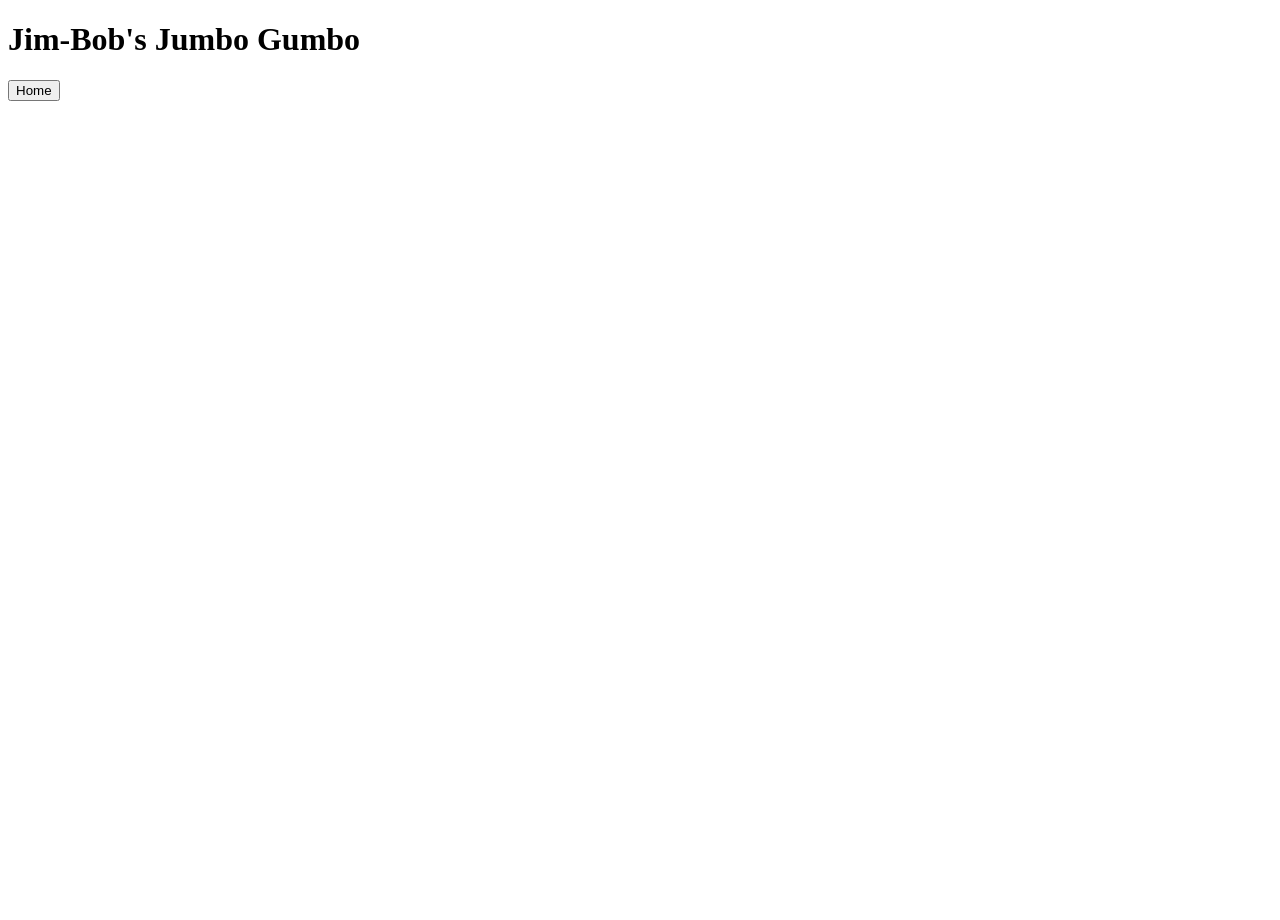
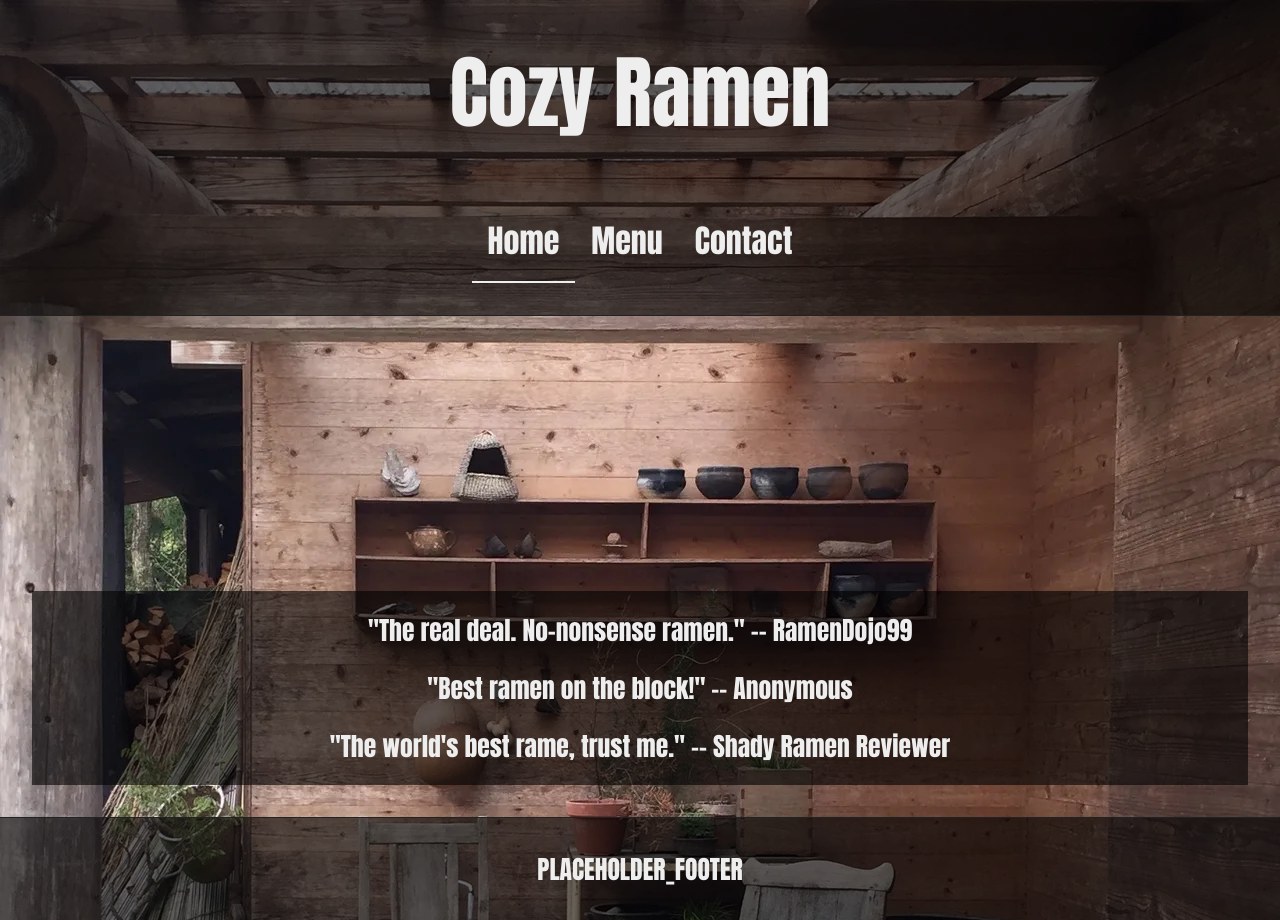
Before and after one commit to jakemcco/odin-restaurant, a website built with webpack: page dist/index.html in a window 1280 px wide. Before the commit the page ends 800 px from the top, so only its background shows below. Built offline with nearby package versions, Linux system fonts and the light colour scheme.

Commit message:
Add core styling and active logic for tab buttons

```diff
--- /dev/null
+++ b/src/contact.js
@@ -0,0 +1,11 @@
+/**
+ * Content to include:
+ * Address (w/ MAP?)
+ * Phone
+ * Email
+ */
+function loadContactTab () {
+
+}
+
+export default loadContactTab;
--- a/src/home.js
+++ b/src/home.js
@@ -1,7 +1,30 @@
+/**
+ * Content to include the primary landing page
+ * inspirational origins
+ * image of favorite dish
+ * call to action
+ */
 
+import createParagraph from "./utils";
+
+function createHomeTab() {
+
+    const home = document.createElement("div");
+    home.classList.add("home");
+
+    home.append(
+        createParagraph("\"The real deal. No-nonsense ramen.\" -- RamenDojo99"),
+        createParagraph("\"Best ramen on the block!\" -- Anonymous"),
+        createParagraph("\"The world's best rame, trust me.\" -- Shady Ramen Reviewer")
+    )
+
+    return home;
+}
 
 function loadHomeTab() {
-
+    const main = document.getElementById("main");
+    main.textContent = "";
+    main.appendChild(createHomeTab());
 }
 
 export default loadHomeTab;
--- a/src/menu.js
+++ b/src/menu.js
@@ -1,4 +1,8 @@
-
+/**
+ * Content:
+ * grid layout of cards showing the best dishes
+ * dish cards to have name, image, ingredients, allergy info?
+ */
 function loadMenuTab() {
 
 }
--- /dev/null
+++ b/src/utils.js
@@ -0,0 +1,9 @@
+/* Utilities that can be called throughout the site */
+
+function createParagraph (text) {
+    const paragraph = document.createElement("p");
+    paragraph.textContent = text;
+    return paragraph;
+}
+
+export default createParagraph;
--- a/src/website.js
+++ b/src/website.js
@@ -1,21 +1,25 @@
 import loadHomeTab from './home';
 import loadMenuTab from './menu';
+import loadContactTab from './contact';
 
 function createHeader() {
 
     const header = Object.assign(document.createElement('header'),
                 {
+                    id: 'header',
                     classList: 'header'
                 });
 
     const restaurantName = Object.assign(document.createElement('h1'),
                 {
                     classList: 'restaurant-name',
-                    textContent: 'Jim-Bob\'s Jumbo Gumbo'
+                    textContent: 'Cozy Ramen'
                 });
 
     header.appendChild(restaurantName);
     header.appendChild(createNavBar());
+    /* Alternatively we can use: */
+    //header.append(restaurantName, createNavBar());
 
     return header;
 }
@@ -23,18 +27,28 @@ function createHeader() {
 function createNavBar() {
     const navBar = document.createElement('nav');
     const homeTab = createTab('home');
+    const menuTab = createTab('menu');
+    const contactTab = createTab('contact');
+
     navBar.appendChild(homeTab);
+    navBar.appendChild(menuTab);
+    navBar.appendChild(contactTab);
 
     return navBar;
 }
 
 function createTab(tabName) {
     const formattedName = tabName.charAt(0).toUpperCase() + tabName.slice(1);
-
     const tab = Object.assign(document.createElement('button'),
                 {
-                    classList: `btn ${tabName.toLowerCase()} + -tab`,
-                    textContent: formattedName
+                    classList: `btn tab ${tabName.toLowerCase()}-tab`,
+                    textContent: formattedName,
+                    onclick: (e) => {
+                        console.log('clicked');
+                        if (e.target.classList.contains("active")) return;
+                        setActiveTab(tab);
+                        loadTab(tabName);
+                    }
                 });
 
     return tab;
@@ -42,40 +56,57 @@ function createTab(tabName) {
 
 function createMain() {
     const main = Object.assign(document.createElement('main'),
-    {
-        classList: 'main'
-    });
+                {
+                    id: 'main',
+                    classList: 'main',
+                    textContent: 'PLACEHOLDER_MAIN'
+                });
 
     return main;
 }
 
 function createFooter() {
     const footer = Object.assign(document.createElement('footer'),
-    {
-        classList: 'footer'
-    });
+                {
+                    id: 'footer',
+                    classList: 'footer',
+                    textContent: 'PLACEHOLDER_FOOTER'
+                });
 
     return footer;
 }
 
-function setActiveTab() {
+/* Used for applying styles/animations */
+function setActiveTab(tab) {
+    const buttons = document.querySelectorAll(".tab");
+    //const tab = document.querySelectorAll(`.${tabName}`);
 
+    buttons.forEach((button) => {
+      if (button !== tab) {
+        button.classList.remove("active");
+      }
+    });
+
+    tab.classList.add("active");
 }
 
+/* Generic function to handle loading tabs */
 function loadTab(requestedTab = 'home') {
     switch (requestedTab) {
         case 'home':
-            loadHomeTakb();
+            loadHomeTab();
             break;
         case 'menu':
             loadMenuTab();
+            break;
+        case 'contact':
+            loadContactTab();
             break;
         default:
             console.log('Default switch triggered: loadHomeTab()');
             loadHomeTab();
     };
 }
-
 
 function initializeWebsite() {
     const content = document.getElementById("content");
@@ -86,9 +117,10 @@ function initializeWebsite() {
     content.appendChild(createFooter());
 
     // Homepage stuff
-    // const defaultTab = 'home';
-    // setActiveTab(defaultTab); //On Nav Bar
-    // loadTab(defaultTab);
+    const defaultTabName = 'home';
+    const defaultTab = document.getElementsByClassName(`${defaultTabName}-tab`)[0];
+    loadTab(defaultTabName);
+    setActiveTab(defaultTab);
 }
 
 export default initializeWebsite;
```
Also changed, not shown: dist/images/background.webp (added), dist/index.html, dist/main.js, dist/style.css (added).
